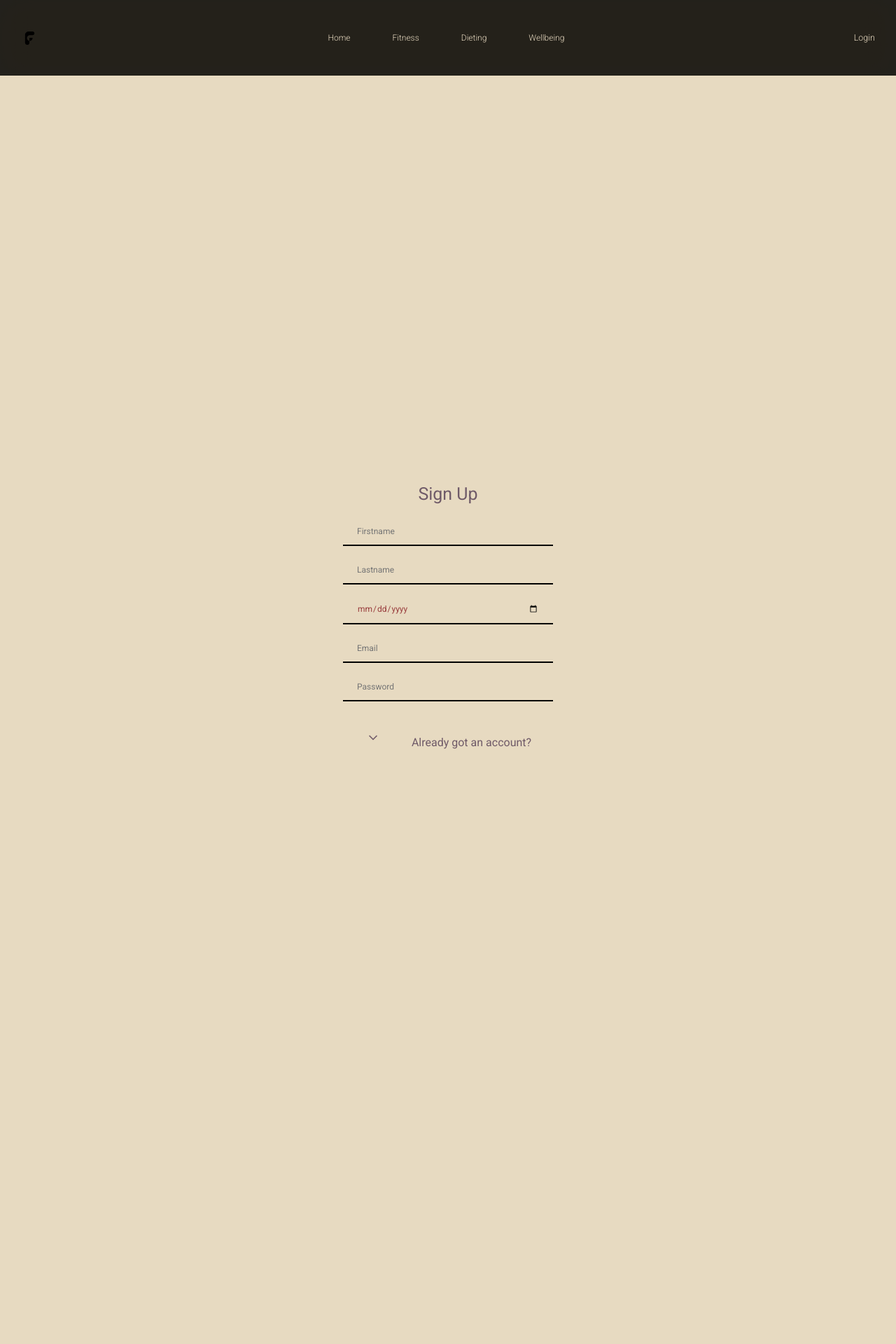
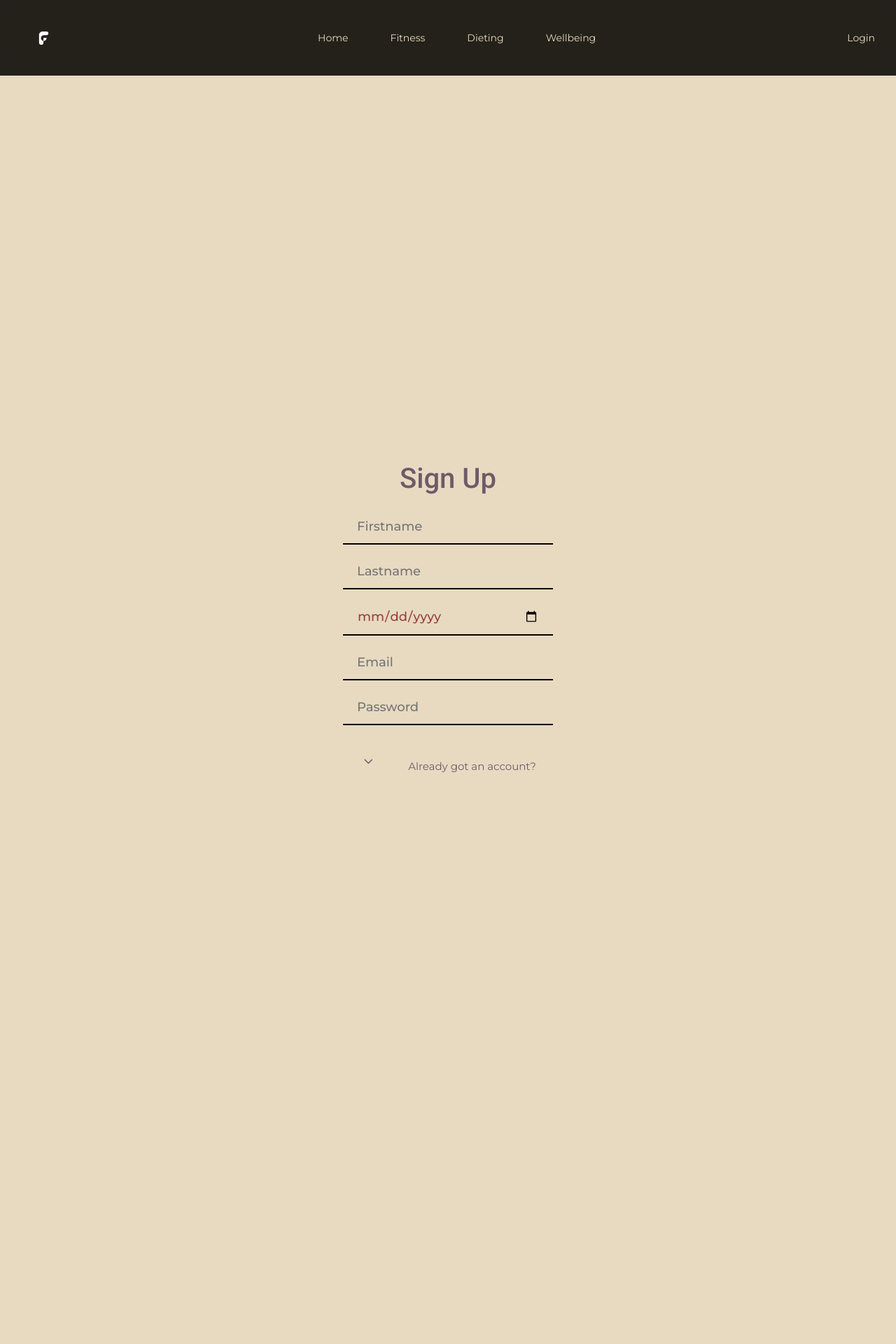
Before and after one commit to harveyf2801/feelgood, a Jekyll site: the page built from _pages/signup.html, in a window 1280 px wide. Shown: the top 1920 px of the page at 70% size. Built offline with Jekyll 4.4.1, drawn with Linux system fonts in a browser that asks for light colours; before the commit the page ends 1800 px from its top, so only the background shows below that; some of the changed text lies outside the part shown.

Commit message:
Update main.scss

```diff
--- a/assets/css/main.scss
+++ b/assets/css/main.scss
@@ -37,142 +37,277 @@ MONTSERRAT
 Used for last 3 header taggs and all paragraph / small writing.
 */
 
+/* Initialising variables */
+html {
+    /* 0.1rem == 1px */
+	font-size: 62.5%;
+	overflow-x: hidden;
+	height: 100%;
+}
 :root {
-	--light-shades: 231, 218, 193;
-	--light-accent: 129, 175, 198;
-	--main-brand-color: 111, 90, 104;
-	--dark-accent: 103, 143, 181;
-	--dark-shades: 29, 46, 91;
-	--overlay-color: 0, 0, 0, 0.85;
-	--menu-speed: 1s;
+    /* CONSTANTS */
+    /* Colours */
+	--clr-light-shades: rgb(231, 218, 193);
+	--clr-light-accent: rgb(129, 175, 198);
+	--clr-main-brand-color: rgb(111, 90, 104);
+	--clr-dark-accent: rgb(103, 143, 181);
+	--clr-dark-shades: rgb(29, 46, 91);
+	--clr-overlay: rgba(0, 0, 0, 0.85);
+
+	/* Font families */
+	--font-family-primary: 'Roboto', sans-serif;
+	--font-family-secondary: 'Montserrat', sans-serif;
+	--font-family-body: var(--font-family-secondary);
+	--font-family-heading: var(--font-family-primary);
+
+	/* Font weights */
+	--fw-light: 300;
+	--fw-semi-light: 400;
+	--fw-regular: 500;
+	--fw-semi-bold: 600;
+	--fw-bold: 800;
+
+	/* Font sizes */
+	--fs-100: 1.3rem;
+	--fs-200: 1.4rem;
+	--fs-300: 1.5rem;
+	--fs-400: 1.6rem;
+	--fs-500: 1.8rem;
+	--fs-600: 2.0rem;
+	--fs-700: 3.0rem;
+	--fs-800: 4.0rem;
+	--fs-900: 5.6rem;
+	--fs-body: var(--fs-500);
+	--fs-primary-heading: var(--fs-800);
+	--fs-secondary-heading: var(--fs-700);
+	--fs-nav: var(--fs-500);
+	--fs-button: var(--fs-300);
+
+	/* Timings */
+	--time-very-slow: 1s;
+	--time-slow: .5s;
+	--time-fast: .25s;
 }
+
+/* Google fonts Icons */
 .material-symbols-outlined {
 	font-variation-settings: 'FILL' 0, 'wght' 400, 'GRAD' 0, 'opsz' 48;
 }
+
+/* Hide scrollbar */
+::-webkit-scrollbar {
+	display: none;
+}
+.body {
+	-ms-overflow-style: none;
+	scrollbar-width: none;
+}
+
+/* Basic styling */
 body {
-	overflow-x: hidden;
-	font-family: 'Roboto', sans-serif;
-	font-size: 62.5%;
-	background: rgb(var(--light-shades));
-	color: rgb(var(--dark-shades));
-	font-size: 1.2rem;
-}
-html {
-	overflow-x: hidden;
-	font-family: 'Roboto', sans-serif;
-	font-size: 62.5%;
+	height: 100%;
+	min-height: 100vh;
+	max-width: 100vw;
+	font-style: normal;
+	background: var(--clr-light-shades);
+	color: var(--clr-dark-shades);
+	font-size: var(--fs-body);
+	font-weight: var(--fw-regular);
+	font-family: var(--font-family-body);
+	letter-spacing: normal;
+	white-space: wrap;
 }
 * {
+	color: var(--clr-dark-shades);
 	scroll-behavior: smooth;
-	overflow-y: scroll;
-	-ms-overflow-style: none;
-	scrollbar-width: none;
-	&::-webkit-scrollbar {
-		display: none;
+}
+h1 {
+	font-family: var(--font-family-primary);
+	color: var(--clr-main-brand-color);
+	font-size: var(--fs-primary-heading);
+}
+h2 {
+	font-family: var(--font-family-primary);
+	color: var(--clr-main-brand-color);
+	font-size: var(--fs-primary-heading);
+}
+h3 {
+	font-family: var(--font-family-primary);
+	color: var(--clr-main-brand-color);
+	font-size: var(--fs-primary-heading);
+}
+h4 {
+	font-family: var(--font-family-secondary);
+	color: var(--clr-dark-shades);
+	font-size: var(--fs-secondary-heading);
+}
+h5 {
+	font-family: var(--font-family-secondary);
+	color: var(--clr-dark-shades);
+	font-size: var(--fs-secondary-heading);
+}
+h6 {
+	font-family: var(--font-family-secondary);
+	color: var(--clr-dark-shades);
+	font-size: var(--fs-secondary-heading);
+}
+span {
+	color: inherit;
+}
+
+/* Buttons / Links */
+a {
+	text-decoration: none;
+	display: -webkit-inline-box;
+	display: -ms-inline-flexbox;
+	display: inline-flex;
+	font-weight: 400;
+	font-size: var(--fs-button);
+	padding: 1rem 2rem;
+	margin-top: 3rem;
+	margin-bottom: 3rem;
+	border-radius: 0.21em;
+	opacity: 1;
+	&:hover {
+		cursor: pointer;
+		opacity: 0.9;
+		-webkit-filter: brightness(108%);
+		filter: brightness(108%);
+		-webkit-transition: all var(--time-slow) ease;
+		-o-transition: all var(--time-slow) ease;
+		transition: all var(--time-slow) ease;
+	}
+	&:active {
+		cursor: pointer;
+		opacity: 1;
+		-webkit-filter: brightness(88%);
+		filter: brightness(88%);
+		-webkit-transition: all var(--time-fast) ease;
+		-o-transition: all var(--time-fast) ease;
+		transition: all var(--time-fast) ease;
 	}
 }
-h1 {
-	font-family: 'Roboto', sans-serif;
-	color: rgb(var(--main-brand-color));
-	font-size: 2.5rem;
+.btn {
+	display: -webkit-inline-box;
+	display: -ms-inline-flexbox;
+	display: inline-flex;
+	font-weight: 400;
+	font-size: var(--fs-button);
+	padding: 1rem 2rem;
+	margin-top: 3rem;
+	margin-bottom: 3rem;
+	border-radius: 0.21em;
+	opacity: 1;
+	&:hover {
+		cursor: pointer;
+		opacity: 0.9;
+		-webkit-filter: brightness(108%);
+		filter: brightness(108%);
+		-webkit-transition: all var(--time-slow) ease;
+		-o-transition: all var(--time-slow) ease;
+		transition: all var(--time-slow) ease;
+	}
+	&:active {
+		cursor: pointer;
+		opacity: 1;
+		-webkit-filter: brightness(88%);
+		filter: brightness(88%);
+		-webkit-transition: all var(--time-fast) ease;
+		-o-transition: all var(--time-fast) ease;
+		transition: all var(--time-fast) ease;
+	}
+	&:hover.outline {
+		opacity: 0.6;
+	}
 }
-h2 {
-	font-family: 'Roboto', sans-serif;
-	color: rgb(var(--main-brand-color));
-	font-size: 2.5rem;
+
+/* For filled buttons */
+.filled {
+	border: none;
+	background-color: var(--clr-main-brand-color);
+	color: var(--clr-light-shades);
 }
-h3 {
-	font-family: 'Roboto', sans-serif;
-	color: rgb(var(--main-brand-color));
-	font-size: 2.5rem;
+
+/* For outlined buttons */
+.outline {
+	border: 0.2rem solid var(--clr-light-shades);
+	color: var(--clr-light-shades);
+	background-color: transparent;
 }
-p {
-	font-family: 'Montserrat', sans-serif;
-	color: rgb(var(--dark-shades));
-	font-size: 1.8rem;
+.no-outline {
+	border: none;
+	color: var(--clr-main-brand-color);
 }
-h4 {
-	font-family: 'Montserrat', sans-serif;
-	color: rgb(var(--dark-shades));
-	font-size: 1.8rem;
-}
-h5 {
-	font-family: 'Montserrat', sans-serif;
-	color: rgb(var(--dark-shades));
-	font-size: 1.8rem;
-}
-h6 {
-	font-family: 'Montserrat', sans-serif;
-	color: rgb(var(--dark-shades));
-	font-size: 1.8rem;
-}
-a {
-	text-decoration: none;
-}
-b {
-	font-weight: bold;
-}
+
+/* Styling the menu / navigation bar */
 .nav-bar {
 	height: 6%;
 	width: 100%;
 	position: fixed;
 	top: 0;
 	z-index: 2;
-	overflow: hidden;
+	display: -webkit-box;
+	display: -ms-flexbox;
 	display: flex;
+	-webkit-box-orient: horizontal;
+	-webkit-box-direction: normal;
+	-ms-flex-flow: row nowrap;
 	flex-flow: row nowrap;
+	-webkit-box-pack: justify;
+	-ms-flex-pack: justify;
 	justify-content: space-between;
+	-webkit-box-align: center;
+	-ms-flex-align: center;
 	align-items: center;
 	text-align: center;
-	font-weight: 300;
-	transition: all 300ms ease;
+	font-weight: var(--fw-semi-bold);
+	font-size: var(--fs-nav);
 }
 .nav-links {
+	display: -webkit-box;
+	display: -ms-flexbox;
 	display: flex;
+	-webkit-box-orient: horizontal;
+	-webkit-box-direction: normal;
+	-ms-flex-flow: row nowrap;
 	flex-flow: row nowrap;
+	-webkit-box-pack: space-evenly;
+	-ms-flex-pack: space-evenly;
 	justify-content: space-evenly;
+	-webkit-box-align: center;
+	-ms-flex-align: center;
 	align-items: center;
 	a {
 		padding: 0 3rem 0 3rem;
-		color: rgb(var(--light-shades));
-		font-size: 1.2rem;
+		color: var(--clr-light-shades);
+		font-size: var(--fs-200);
+		-webkit-box-flex: 1;
+		-ms-flex: 1 1 0px;
 		flex: 1 1 0px;
-		&:hover {
-			opacity: 0.8;
-			filter: brightness(85%);
-			transition: all 1s ease;
-		}
 	}
-}
-.login-btn {
-	&:hover {
-		opacity: 0.8;
-		filter: brightness(85%);
-		transition: all 1s ease;
-	}
-	color: rgb(var(--light-shades));
-	font-size: 1.25rem;
-	padding: 0 3rem 0 3rem;
 }
 .logo {
 	height: 2.5rem;
 	width: 2.5rem;
 	margin: 0 3rem 0 3rem;
+	fill: none;
+	.fg {
+		fill: #FFF;
+	}
+}
+.login-btn {
+	color: var(--clr-light-shades);
+	font-size: var(--fs-200);
+	padding: 0 3rem 0 3rem;
 }
 .frosted-opaque {
-	background-color: rgba(var(--overlay-color));
+	background-color: var(--clr-overlay);
+	-webkit-backdrop-filter: saturate(180%) blur(20px);
 	backdrop-filter: saturate(180%) blur(20px);
 }
-.scroll-down {
-	header {
-		transform: translate3d(0, -100%, 0);
-	}
-}
-.scroll-up {
-	header {
-		filter: drop-shadow(0 -10px 20px rgba(var(--overlay-color)));
-	}
-}
+
+
+/* Styling the hero banner */
 .hero-container {
 	height: 100vh;
 	top: 0;
@@ -188,51 +323,42 @@ b {
 	position: relative;
 	background-attachment: fixed;
 	h1 {
-		font-size: 7rem;
-		font-weight: 600;
+		font-size: var(--fs-900);
+		font-weight: var(--fw-bold);
 		width: 100%;
-		color: rgb(var(--light-shades));
+		color: var(--clr-light-shades);
 		text-shadow: black 0 0 0.09em;
 	}
 	h2 {
-		font-size: 4rem;
-		font-weight: 500;
+		font-size: var(--fs-700);
+		font-weight: var(--fw-semi-bold);
 		text-shadow: black 0 0 0.09em;
 	}
 	p {
-		font-size: 1.8rem;
+		font-size: var(--fs-400);
 		width: 100%;
-		color: rgb(var(--light-shades));
+		color: var(--clr-light-shades);
 		text-shadow: black 0 0 0.09em;
 	}
 }
-#home {
-	background-image: url("../images/hero/main.jpg");
-}
-#fitness {
-	background-image: url("../images/hero/fitness.jpg");
-}
-#dieting {
-	background-image: url("../images/hero/dieting.jpg");
-}
-#wellbeing {
-	background-image: url("../images/hero/wellbeing.jpg");
-}
-#fitness2 {
-	background-image: url("../images/hero/create-workout.jpg");
-}
-#fitness3 {
-	background-image: url("../images/hero/choose-workout.jpg");
-}
 .blur {
+	-webkit-backdrop-filter: saturate(100%) blur(3px);
 	backdrop-filter: saturate(100%) blur(3px);
 	background: rgba(31, 31, 31, 0.4);
-	transition: all 300ms ease-in;
+	-webkit-transition: all var(--time-very-slow) ease-in;
+	-o-transition: all var(--time-very-slow) ease-in;
+	transition: all var(--time-very-slow) ease-in;
 	&:hover {
+		-webkit-backdrop-filter: saturate(150%) blur(10px);
 		backdrop-filter: saturate(150%) blur(10px);
 	}
 }
+
+
+/* Scroll content snapping */
 .snapping-container {
+	overflow-y: scroll;
+	-ms-scroll-snap-type: y mandatory;
 	scroll-snap-type: y mandatory;
 }
 .snapping-section {
@@ -240,32 +366,52 @@ b {
 	scroll-snap-stop: always;
 }
 .full-screen {
-	height: 100vh;
+	min-height: 100vh;
 	width: 100vw;
 }
 .full-height {
-	height: 100%;
+	min-height: 100vh;
 }
 .full-width {
 	width: 100%;
 }
 .container {
 	text-align: center;
+	display: -webkit-box;
+	display: -ms-flexbox;
 	display: flex;
+	-webkit-box-orient: vertical;
+	-webkit-box-direction: normal;
+	-ms-flex-flow: column nowrap;
 	flex-flow: column nowrap;
+	-webkit-box-pack: center;
+	-ms-flex-pack: center;
 	justify-content: center;
+	-webkit-box-align: center;
+	-ms-flex-align: center;
 	align-items: center;
 }
 .row {
+	-webkit-box-orient: horizontal;
+	-webkit-box-direction: normal;
+	-ms-flex-flow: row nowrap;
 	flex-flow: row nowrap;
+	-webkit-box-pack: space-evenly;
+	-ms-flex-pack: space-evenly;
 	justify-content: space-evenly;
 }
 .wrap {
+	-ms-flex-wrap: wrap;
 	flex-wrap: wrap;
 }
 .item {
+	-webkit-box-flex: 1;
+	-ms-flex: 1 1 0px;
 	flex: 1 1 0px;
 }
+
+
+
 input {
 	width: 30rem;
 	padding: 1rem 2rem;
@@ -273,13 +419,16 @@ input {
 	border: none;
 	border-bottom: 2px black solid;
 	background-color: transparent;
-	transition: all 300ms ease;
+	-webkit-transition: all var(--time-very-slow) ease;
+	-o-transition: all var(--time-very-slow) ease;
+	transition: all var(--time-very-slow) ease;
 	&:focus {
 		outline: none;
-		background-color: rgba(var(--overlay-color));
+		background-color: var(--clr-overlay);
 		border-radius: 0.4em;
-		color: rgb(var(--light-shades));
+		color: var(--clr-light-shades);
 	}
+	/* Selects any invalid <input> */
 	&:invalid {
 		color: rgb(154, 62, 62);
 	}
@@ -291,24 +440,30 @@ select {
 	border: none;
 	border-bottom: 2px black solid;
 	background-color: transparent;
-	transition: all 300ms ease;
+	-webkit-transition: all var(--time-very-slow) ease;
+	-o-transition: all var(--time-very-slow) ease;
+	transition: all var(--time-very-slow) ease;
 	&:focus {
 		outline: none;
-		background-color: rgba(var(--overlay-color));
+		background-color: var(--clr-overlay);
 		border-radius: 0.4em;
-		color: rgb(var(--light-shades));
+		color: var(--clr-light-shades);
 	}
 }
+
+
+
+/* Workout tracker */
 .tracker {
-	font-size: 1.4rem;
+	font-size: var(--fs-400);
 	border-collapse: collapse;
 	width: 60rem;
 	th {
-		font-size: 1.15em;
+		font-size: var(--fs-300);
 		text-align: left;
 		font-weight: normal;
-		color: rgb(var(--light-shades));
-		background: rgb(var(--main-brand-color));
+		color: var(--clr-light-shades);
+		background: var(--clr-main-brand-color);
 		padding: 0.75rem;
 	}
 	td {
@@ -325,8 +480,9 @@ select {
 }
 .tracker-date {
 	display: inline-block;
+	-webkit-box-sizing: border-box;
 	box-sizing: border-box;
-	font-size: 1em;
+	font-size: var(--fs-200);
 	height: 2.5em;
 	padding: 0.5em 0;
 	border: none;
@@ -335,8 +491,9 @@ select {
 }
 .tracker-workout {
 	display: inline-block;
+	-webkit-box-sizing: border-box;
 	box-sizing: border-box;
-	font-size: 1em;
+	font-size: var(--fs-200);
 	height: 2.5em;
 	padding: 0.5em 0;
 	border: none;
@@ -345,8 +502,9 @@ select {
 }
 .tracker-duration {
 	display: inline-block;
+	-webkit-box-sizing: border-box;
 	box-sizing: border-box;
-	font-size: 1em;
+	font-size: var(--fs-200);
 	height: 2.5em;
 	padding: 0.5em 0;
 	border: none;
@@ -356,14 +514,20 @@ select {
 	text-align: right;
 }
 .tracker-button {
+	display: -webkit-box;
+	display: -ms-flexbox;
 	display: flex;
+	-webkit-box-align: center;
+	-ms-flex-align: center;
 	align-items: center;
+	-webkit-box-pack: center;
+	-ms-flex-pack: center;
 	justify-content: center;
 	background: none;
 	border: none;
 	outline: none;
 	color: red;
-	font-size: 1.5em;
+	font-size: var(--fs-400);
 	margin: 0.5em;
 	cursor: pointer;
 	&:hover {
@@ -387,44 +551,9 @@ select {
 		color: rgba(0, 255, 0, 0.3);
 	}
 }
-.btn {
-	display: inline-flex;
-	font-weight: 400;
-	font-size: 1.6rem;
-	padding: 1rem 2rem;
-	margin-top: 3rem;
-	margin-bottom: 3rem;
-	border-radius: 0.21em;
-	&:hover {
-		cursor: pointer;
-		opacity: 0.9;
-		filter: brightness(108%);
-		transition: all 1s ease;
-	}
-	&:active {
-		cursor: pointer;
-		opacity: 1;
-		filter: brightness(88%);
-		transition: all 100ms ease;
-	}
-	&:hover.outline {
-		opacity: 0.6;
-	}
-}
-.filled {
-	border: none;
-	background-color: rgb(var(--main-brand-color));
-	color: rgb(var(--light-shades));
-}
-.outline {
-	border: 0.2rem solid rgb(var(--light-shades));
-	color: rgb(var(--light-shades));
-	background-color: transparent;
-}
-.no-outline {
-	border: none;
-	color: rgb(var(--main-brand-color));
-}
+
+
+/* Other */
 #tool-tip {
 	display: none;
 	position: relative;
@@ -432,10 +561,10 @@ select {
 	margin-top: 1.0rem;
 	text-align: left;
 	h4 {
-		font-size: 1.2rem;
+		font-size: var(--fs-400);
 	}
 	p {
-		font-size: 1.0rem;
+		font-size: var(--fs-200);
 	}
 }
 .valid {
@@ -443,3 +572,8 @@ select {
 		color: rgb(6, 124, 6);
 	}
 }
+.invalid {
+	b {
+		color: rgb(205, 6, 6);
+	}
+}
```
